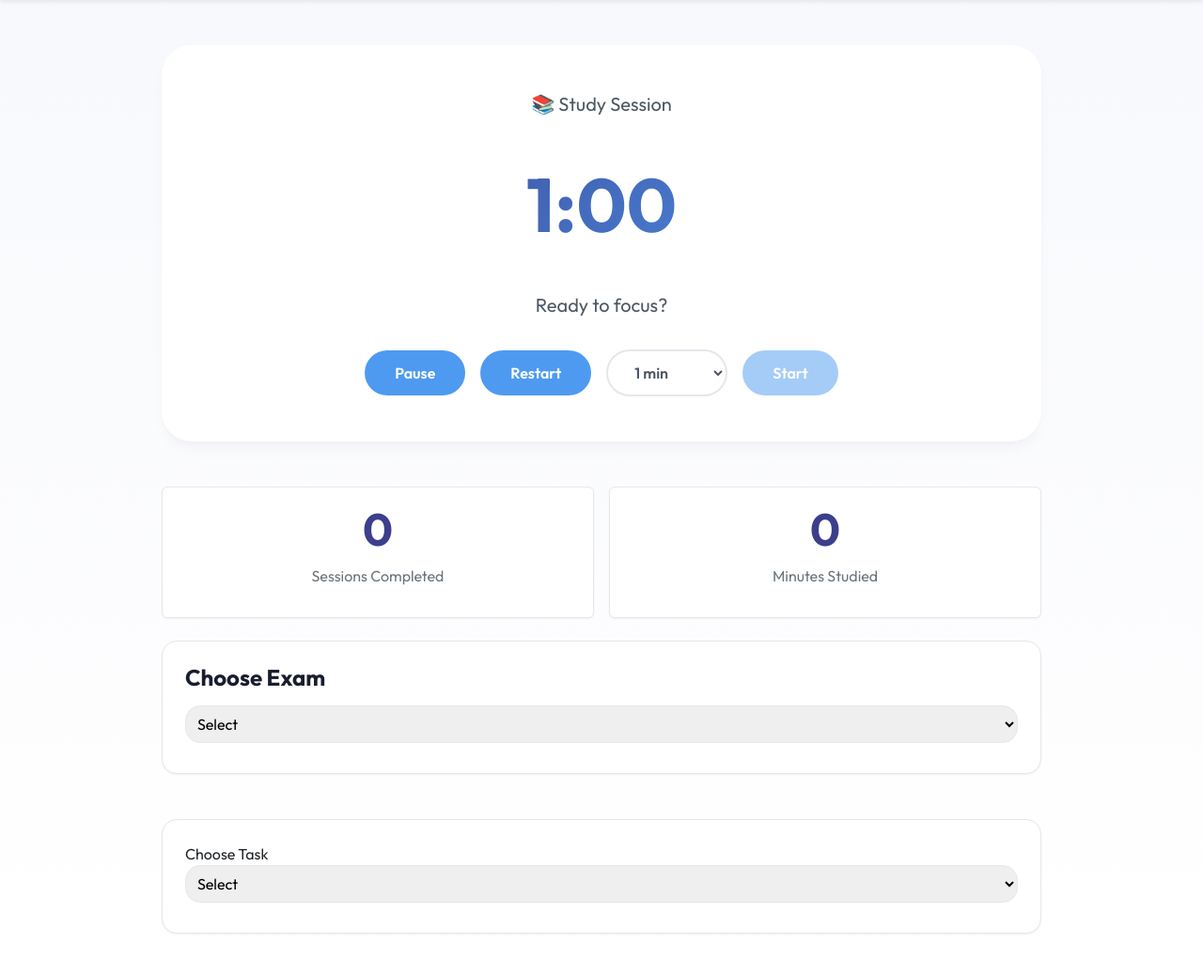
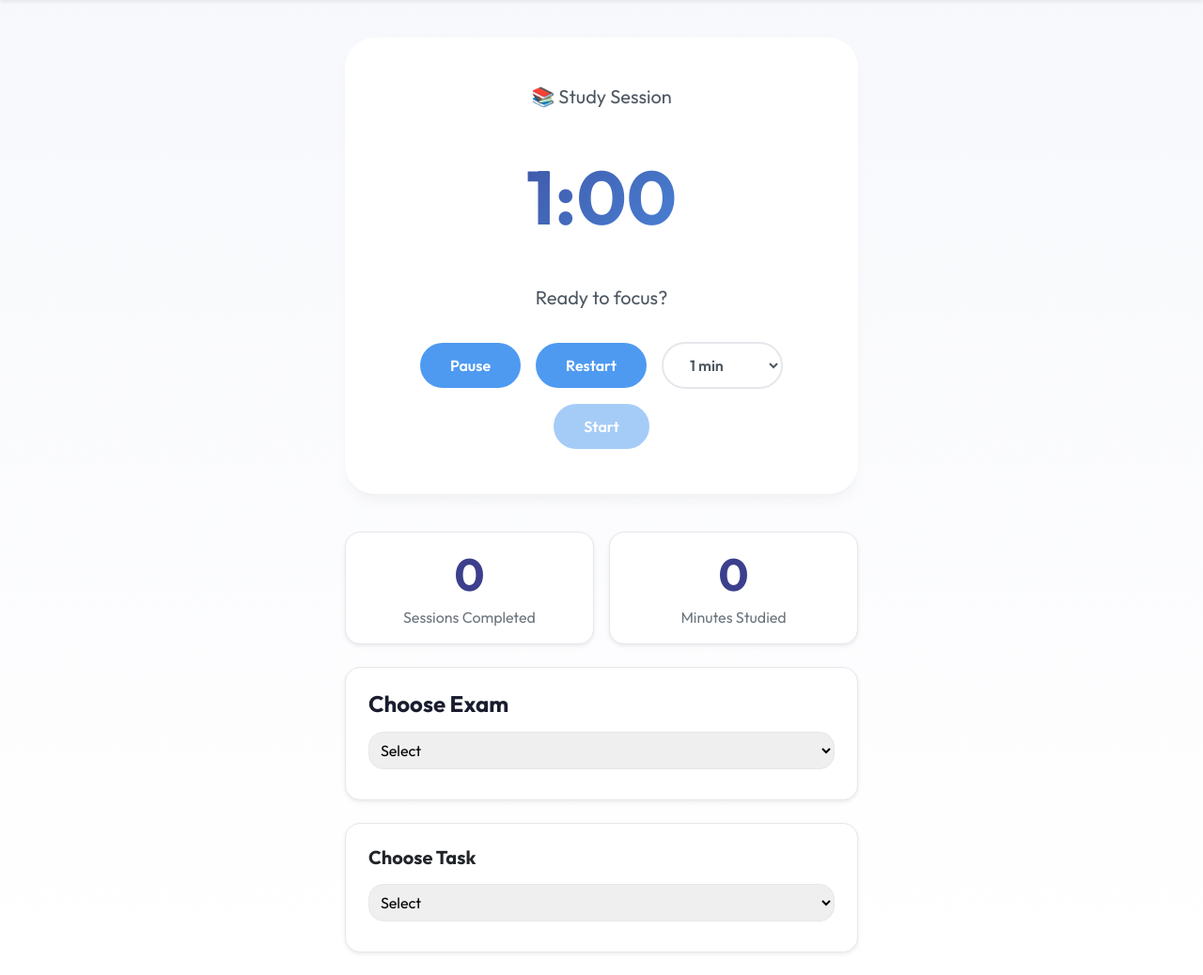
Before and after one commit to nourbatniji/StudySync, a Django app: template my_app/templates/pomodoro.html in a window 1280 px wide. Shown: the part 62-1100 px from the top of the page at 94% size. Before the commit the page ends 1056 px from the top, so only its background shows below. Run offline with Django 3.2, Linux system fonts and the light colour scheme; the template is opened without the code that fills it, so the values that code supplies are empty; some libraries are stand-ins or nearby versions.

```diff
--- a/my_app/templates/pomodoro.html
+++ b/my_app/templates/pomodoro.html
@@ -78,16 +78,19 @@
         </div>
     </nav>
 
-    <section>
+    <section class="py-4">
         <!-- TIMER -->
-        <div class="container w-75 d-flex align-items-center justify-content-center flex-column">
-            <div class="main my-5 w-100">
+        <div class="container">
+            <div class="row justify-content-center">
+                <div class="col-12 col-md-8 col-lg-6 d-flex flex-column align-items-center gap-4">
+
+                    <div class="main w-100 my-3">
                         <p>📚 Study Session</p>
                         <div id="timer">1:00</div>
                         <p>Ready to focus?</p>
 
                         <!-- CHOSEN EXAM & TASK -->
-                <div id="current-box" class="w-50 m-auto text-start" style="display:none;">
+                        <div id="current-box" class="w-100 w-sm-75 mx-auto text-start" style="display:none;">
                             Currently studying: <span id="current-subject"></span><br>
                             Task: <span id="current-task"></span>
                         </div>
@@ -113,16 +116,16 @@
                     </div>
 
                     <!-- HISTORY | SESSIONS & MINUTES OF STUDY -->
-            <div class="d-flex align-items-center justify-content-between text-center gap-3 w-100">
-                <div class="border w-100 bg-white p-3 rounded">
-                    <h1 class="fw-bold">{% if sessions %} {{ sessions }} {% else %} 0 {% endif %}</h1 class="fw-bold">
-                    <p class="text-secondary">Sessions Completed</p>
+                    <div class="d-flex flex-column flex-sm-row align-items-stretch justify-content-between text-center gap-3 w-100">
+                        <div class="border w-100 bg-white p-3 rounded-4 shadow-sm">
+                            <h1 class="fw-bold mb-1">{% if sessions %} {{ sessions }} {% else %} 0 {% endif %}</h1>
+                            <p class="text-secondary mb-0">Sessions Completed</p>
                         </div>
-                <div class="border w-100 bg-white p-3 rounded">
-                    <h1 class="fw-bold" id="minutes-studied">
+                        <div class="border w-100 bg-white p-3 rounded-4 shadow-sm">
+                            <h1 class="fw-bold mb-1" id="minutes-studied">
                                 {% if minutes %} {{ minutes }} {% else %} 0 {% endif %}
                             </h1>
-                    <p class="text-secondary">Minutes Studied</p>
+                            <p class="text-secondary mb-0">Minutes Studied</p>
 
                             <form id="pomodoroForm">
                                 {% csrf_token %}
@@ -132,8 +135,8 @@
                     </div>
 
                     <!-- CHOOSE EXAM -->
-            <div class="border p-4 m-4 w-100">
-                <h2>Choose Exam</h2>
+                    <div class="border p-4 rounded-4 bg-white w-100 shadow-sm">
+                        <h2 class="h5 fw-bold mb-3">Choose Exam</h2>
                         <form action="/select_exam" method="post">
                             {% csrf_token %}
                             <select name="exam_id" id="exam_id" class="task-input rounded-4 mb-2 w-100 p-2">
@@ -146,12 +149,15 @@
                     </div>
 
                     <!-- CHOOSE TASK -->
-            <div class="border p-4 m-4 w-100">
-                <label for="task_id">Choose Task</label>
+                    <div class="border p-4 rounded-4 bg-white w-100 shadow-sm">
+                        <label for="task_id" class="h5 fw-bold mb-3 d-block">Choose Task</label>
                         <select name="task_id" id="task_id" class="task-input rounded-4 mb-2 w-100 p-2">
                             <option value="" id="no-option" selected disabled>Select</option>
                             <option value=""></option>
                         </select>
+                    </div>
+
+                </div>
             </div>
         </div>
     </section>
```
Also changed, not shown: README.md. Lines whose indentation alone changed are shown as unchanged.
